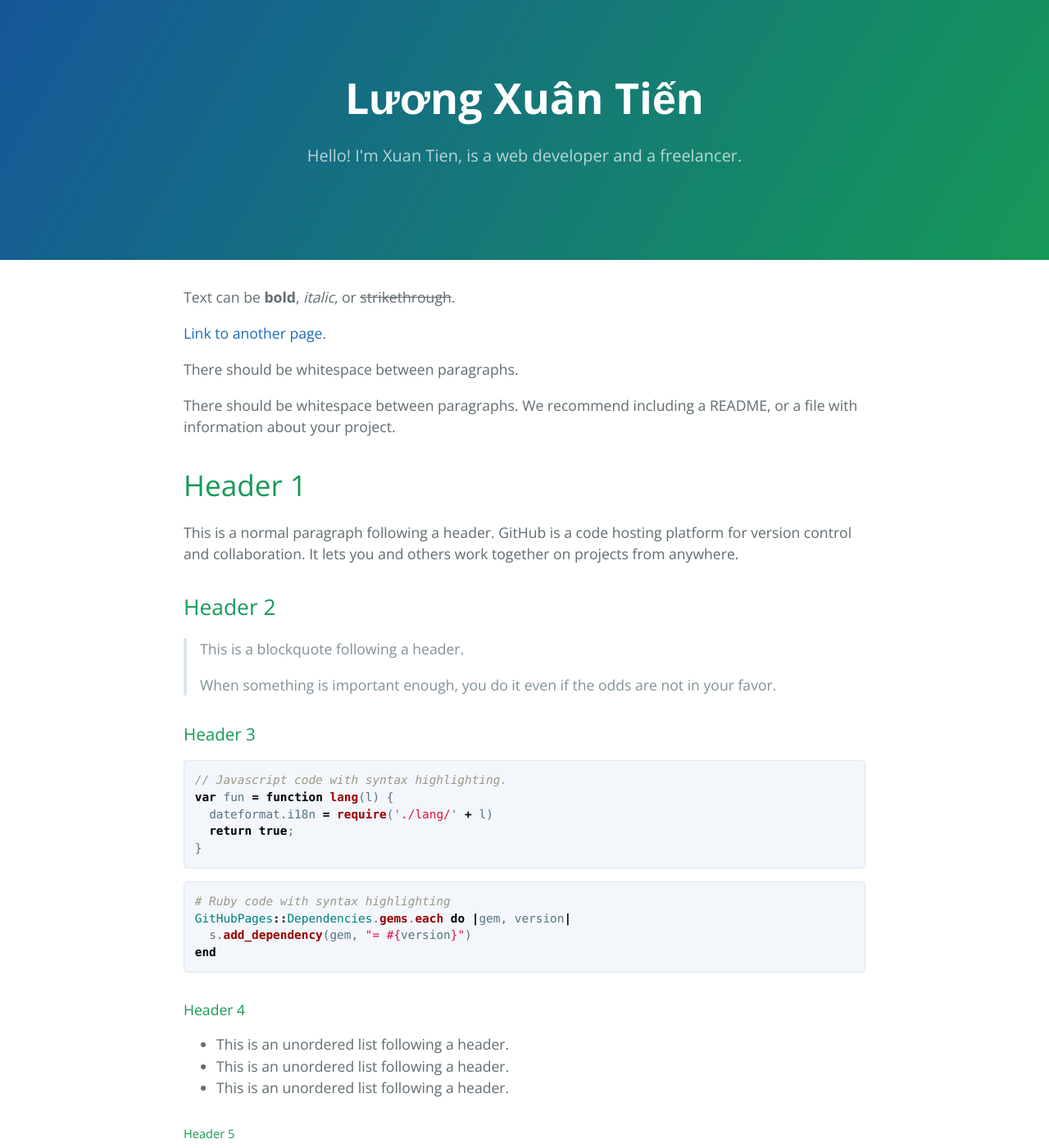
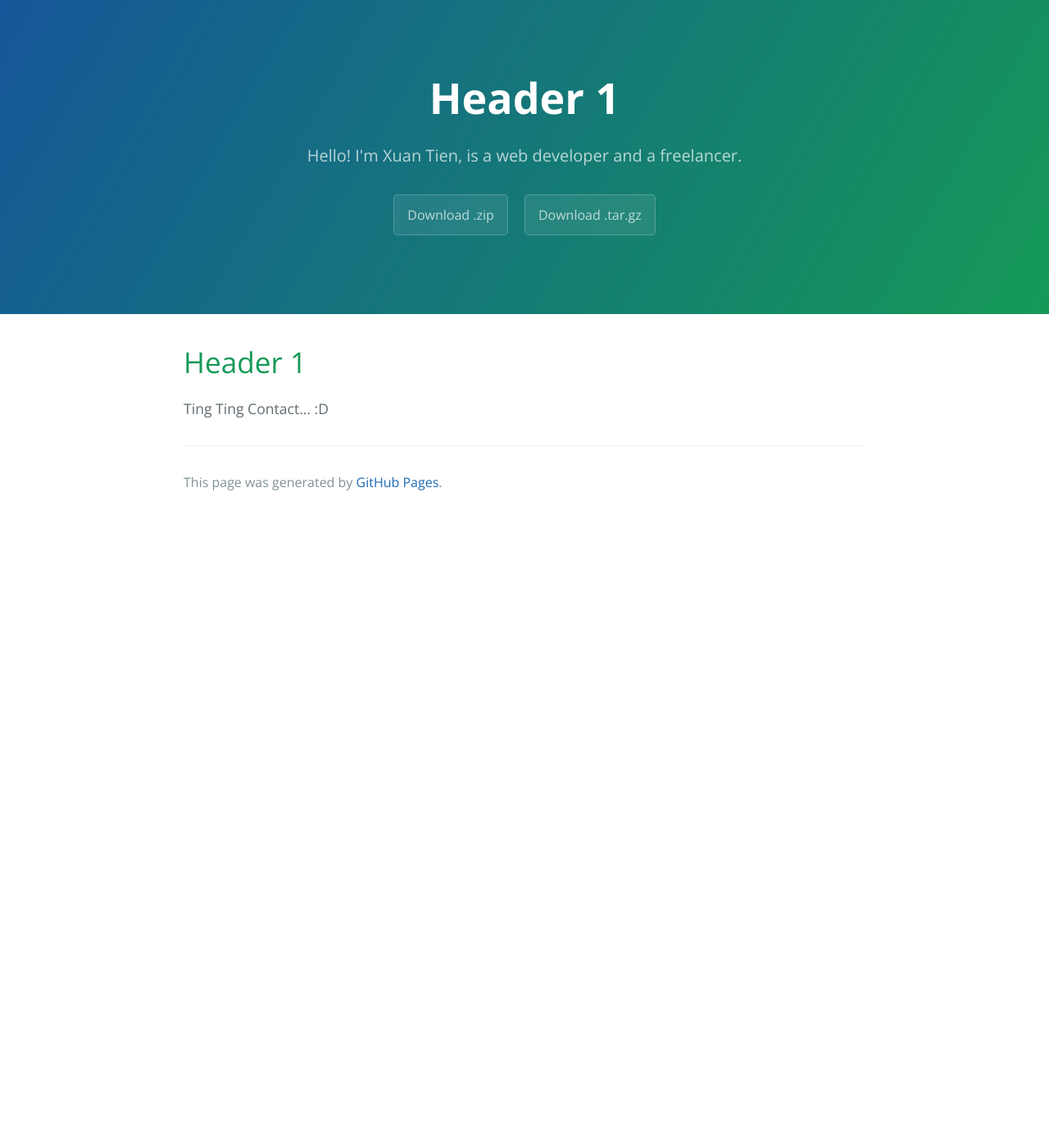
Before and after one commit to sunlifevn/sunlifevn.github.io, a Jekyll site: the page built from index.md, in a window 1280 px wide and 1400 px high. Shown: the whole window at 82% size. Built offline with Jekyll 4.4.1, drawn with Linux system fonts in a browser that asks for light colours; our own code applies the rules of GitHub Pages for plain Markdown files; some of the changed text lies outside the part shown.

Commit message:
Update Content 6

````diff
--- a/_config.yml
+++ b/_config.yml
@@ -1,5 +1,5 @@
-title: Lương Xuân Tiến
+title: Luong Xuan Tien
 description: Hello! I'm Xuan Tien, is a web developer and a freelancer.
-show_downloads: false
+show_downloads: true
 google_analytics:
 theme: jekyll-theme-cayman
--- a/index.md
+++ b/index.md
@@ -2,122 +2,7 @@
 layout: default
 ---
 
-Text can be **bold**, _italic_, or ~~strikethrough~~.
-
-[Link to another page](./another-page.html).
-
-There should be whitespace between paragraphs.
-
-There should be whitespace between paragraphs. We recommend including a README, or a file with information about your project.
 
 # Header 1
 
-This is a normal paragraph following a header. GitHub is a code hosting platform for version control and collaboration. It lets you and others work together on projects from anywhere.
-
-## Header 2
-
-> This is a blockquote following a header.
->
-> When something is important enough, you do it even if the odds are not in your favor.
-
-### Header 3
-
-```js
-// Javascript code with syntax highlighting.
-var fun = function lang(l) {
-  dateformat.i18n = require('./lang/' + l)
-  return true;
-}
-```
-
-```ruby
-# Ruby code with syntax highlighting
-GitHubPages::Dependencies.gems.each do |gem, version|
-  s.add_dependency(gem, "= #{version}")
-end
-```
-
-#### Header 4
-
-*   This is an unordered list following a header.
-*   This is an unordered list following a header.
-*   This is an unordered list following a header.
-
-##### Header 5
-
-1.  This is an ordered list following a header.
-2.  This is an ordered list following a header.
-3.  This is an ordered list following a header.
-
-###### Header 6
-
-| head1        | head two          | three |
-|:-------------|:------------------|:------|
-| ok           | good swedish fish | nice  |
-| out of stock | good and plenty   | nice  |
-| ok           | good `oreos`      | hmm   |
-| ok           | good `zoute` drop | yumm  |
-
-### There's a horizontal rule below this.
-
-* * *
-
-### Here is an unordered list:
-
-*   Item foo
-*   Item bar
-*   Item baz
-*   Item zip
-
-### And an ordered list:
-
-1.  Item one
-1.  Item two
-1.  Item three
-1.  Item four
-
-### And a nested list:
-
-- level 1 item
-  - level 2 item
-  - level 2 item
-    - level 3 item
-    - level 3 item
-- level 1 item
-  - level 2 item
-  - level 2 item
-  - level 2 item
-- level 1 item
-  - level 2 item
-  - level 2 item
-- level 1 item
-
-### Small image
-
-![Octocat](https://github.githubassets.com/images/icons/emoji/octocat.png)
-
-### Large image
-
-![Branching](https://guides.github.com/activities/hello-world/branching.png)
-
-
-### Definition lists can be used with HTML syntax.
-
-<dl>
-<dt>Name</dt>
-<dd>Godzilla</dd>
-<dt>Born</dt>
-<dd>1952</dd>
-<dt>Birthplace</dt>
-<dd>Japan</dd>
-<dt>Color</dt>
-<dd>Green</dd>
-</dl>
-
-```
-Long, single-line code blocks should not wrap. They should horizontally scroll if they are too long. This line should be long enough to demonstrate this.
-```
-
-```
-The final element.
-```
+Ting Ting Contact... :D
````
